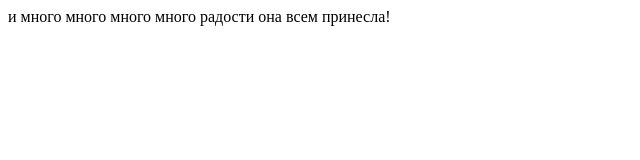
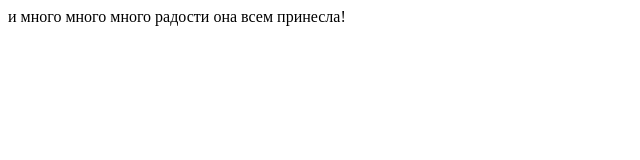
Before and after one commit to DmitriiMS/test-web-site, a plain HTML site: page radost.html in a window 1280 px wide. Shown: the full height of the page, 0-640 px from the left. Drawn offline with Linux system fonts and the light colour scheme.

Commit message:
Update radost.html

```diff
--- a/radost.html
+++ b/radost.html
@@ -5,6 +5,6 @@
     <title>Про радость!</title>
 </head>
 <body>
-    и много много много много радости она всем принесла!
+    и много много много радости она всем принесла!
 </body>
 </html>
```
